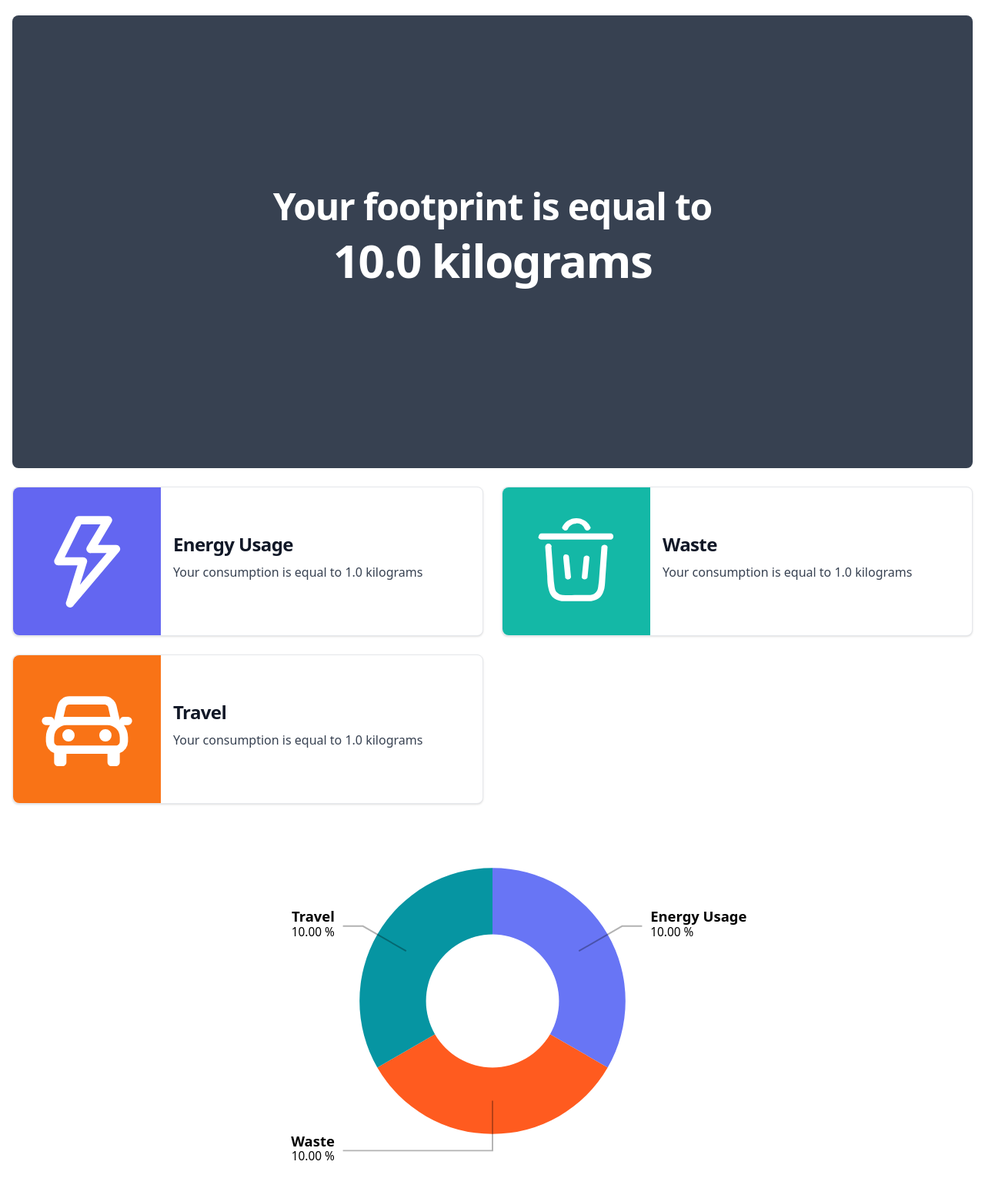
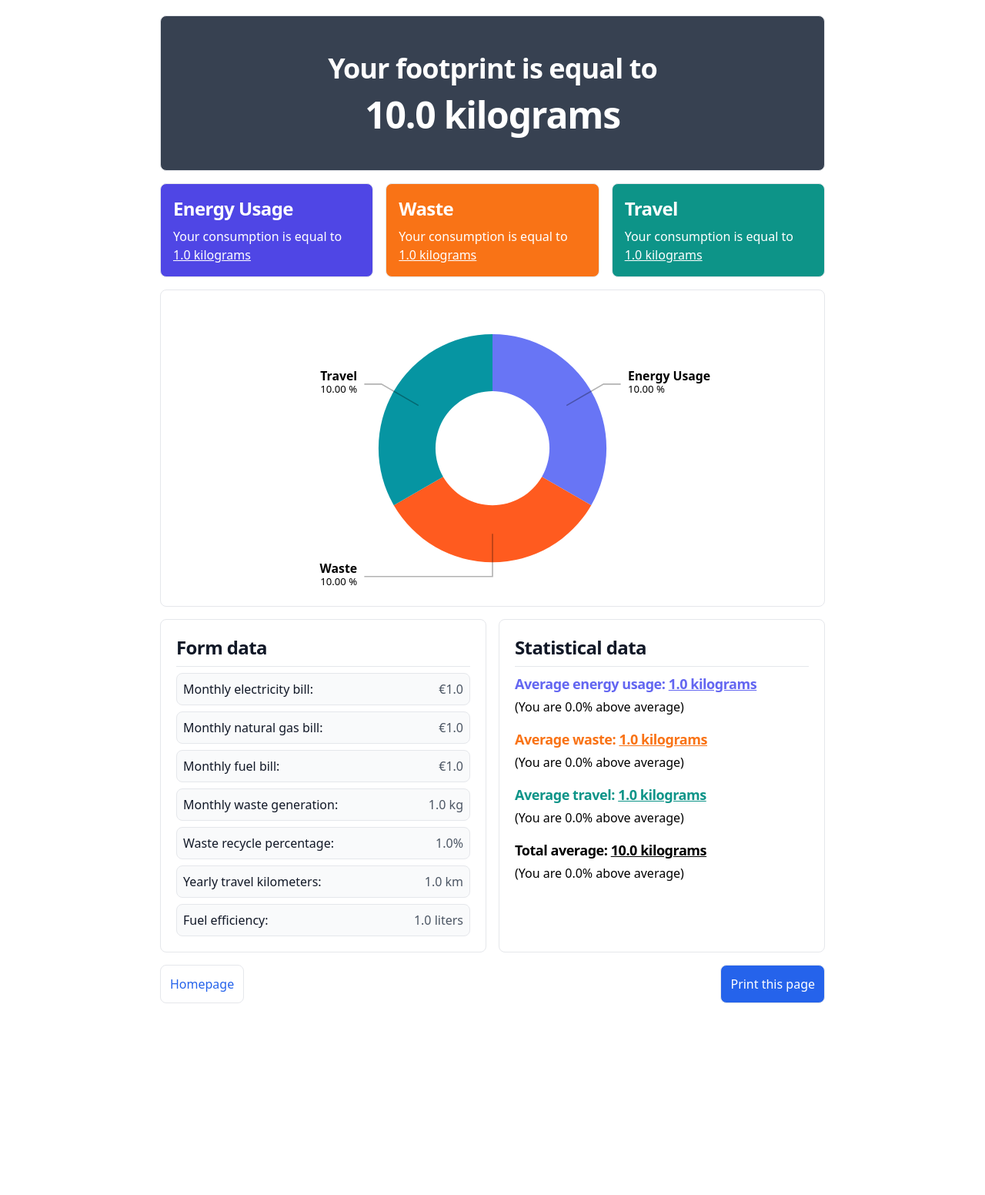
Before and after one commit to SyrymAbdikhan/Carbon-Footprint-Calculator, a Flask app: page /results/1 in a window 1280 px wide. Shown: the whole page at 77% size. After the commit the page ends 1303 px from the top, so only its background shows below. Run offline with Flask 3, Linux system fonts and the light colour scheme; tables that the repository leaves empty hold one stand-in row (values such as "Sample post"); some libraries are stand-ins or nearby versions.

Commit message:
results page redesign & added statistical data

```diff
--- a/src/app.py
+++ b/src/app.py
@@ -79,7 +79,21 @@ def results(result_id=None):
     if data is None:
         return redirect('/noresults')
 
-    return render_template('results.html', data=data)
+    averages = db.session.query(
+        db.func.avg(CompanyEmissions.energy_co2),
+        db.func.avg(CompanyEmissions.waste_co2),
+        db.func.avg(CompanyEmissions.travel_co2),
+        db.func.avg(CompanyEmissions.total_co2)
+    ).one()
+
+    averages = {
+        'energy_co2': averages[0],
+        'waste_co2': averages[1],
+        'travel_co2': averages[2],
+        'total_co2': averages[3],
+    }
+
+    return render_template('results.html', data=data, averages=averages)
 
 
 @app.route('/all_results/')
--- a/src/templates/results.html
+++ b/src/templates/results.html
@@ -1,13 +1,12 @@
 {% extends "base.html" %}
 
 {% block content %}
-<div class="px-4 mx-auto">
-    <section class="bg-center bg-no-repeat  rounded-lg bg-gray-700 bg-blend-multiply">
-        <div class="px-4 mx-auto max-w-screen-xl text-center py-24 lg:py-56">
-            <h1 class="mb-4 text-3xl font-extrabold tracking-tight leading-none text-white md:text-4xl lg:text-5xl">
+<div class="mx-auto max-w-4xl px-4">
+    <div class="px-3 py-12 mb-4 bg-gray-700 text-white text-center mx-auto border rounded-lg">
+        <h1 class="mb-4 text-2xl font-extrabold tracking-tight leading-none md:text-3xl lg:text-4xl">
             Your footprint is equal to
         </h1>
-            <h1 class="mb-4 text-4xl font-extrabold tracking-tight leading-none text-white md:text-5xl lg:text-6xl">
+        <h1 class="text-3xl font-extrabold tracking-tight leading-none md:text-4xl lg:text-5xl">
             {% if data.total_co2 >= 1000 %}
                 {{ (data.total_co2/1000)|round(1) }} tonnes
             {% else %}
@@ -15,78 +14,182 @@
             {% endif %}
         </h1>
     </div>
-    </section>
 
-    <div class="grid grid-cols-1 lg:grid-cols-2 py-6 gap-6">
-        <div class="flex items-center bg-white border border-gray-200 rounded-lg shadow md:flex-row">
-            <div class="object-cover w-48 h-auto bg-indigo-500 p-8 rounded-none rounded-s-lg">
-                <svg fill="#fff" viewBox="0 0 24 24" xmlns="http://www.w3.org/2000/svg">
-                    <path d="M19 8h-4.3L18 2.5A1 1 0 0 0 17 1h-7a1 1 0 0 0-.9.6l-5 10A1 1 0 0 0 5 13h4.7L7 21.7a1 1 0 0 0 1.8 1l11-13A1 1 0 0 0 19 8Zm-8.7 9.7 1.7-5.4a1 1 0 0 0-1-1.3H6.6l4-8h4.7L12 8.5a1 1 0 0 0 1 1.5h3.8Z"/>
-                </svg>
-            </div>
-            <div class="flex flex-col justify-between p-4 leading-normal">
-                <h5 class="mb-2 text-2xl font-bold tracking-tight text-gray-900">Energy Usage</h5>
-                <p class="mb-3 font-normal text-gray-700">
+    <div class="mb-4 grid grid-cols-1 sm:grid-cols-3 gap-4">
+        <div class="p-4 border rounded-lg bg-indigo-600">
+            <h5 class="mb-2 text-2xl font-bold tracking-tight text-white">
+                Energy Usage
+            </h5>
+            <p class="font-normal text-white">
                 Your consumption is equal to
+                <span class="underline">
                 {% if data.energy_co2 >= 1000 %}
                     {{ (data.energy_co2/1000)|round(1) }} tonnes
                 {% else %}
                     {{ data.energy_co2|round(1) }} kilograms
                 {% endif %}
+                </span>
             </p>
         </div>
-        </div>
-        <div class="flex items-center bg-white border border-gray-200 rounded-lg shadow md:flex-row">
-            <div class="object-cover w-48 h-auto bg-teal-500 p-8 rounded-none rounded-s-lg">
-                <svg viewBox="0 0 24 24" fill="none" xmlns="http://www.w3.org/2000/svg">
-                    <g fill="#fff">
-                        <path d="M12 2.8c-1 0-1.8.6-2.1 1.4a.8.8 0 0 1-1.4-.4 3.8 3.8 0 0 1 7 0 .8.8 0 0 1-1.4.4A2.3 2.3 0 0 0 12 2.7ZM2.8 6c0-.4.3-.8.7-.8h17a.8.8 0 0 1 0 1.5h-17a.8.8 0 0 1-.8-.7ZM6 8.5a.7.7 0 1 0-1.6 0l.5 7c0 1.3.1 2.3.3 3.1.2.9.5 1.6 1 2.1.6.6 1.4.8 2.2 1h7.2c.8-.2 1.6-.4 2.2-1 .5-.5.8-1.2 1-2 .2-.9.2-2 .3-3.2l.5-7a.8.8 0 0 0-1.5 0l-.5 6.8a26 26 0 0 1-.3 3c-.1.7-.3 1-.6 1.3-.2.3-.6.5-1.3.6h-3.8a26 26 0 0 1-3 0c-.7-.1-1-.3-1.3-.6-.3-.2-.5-.6-.6-1.3a26 26 0 0 1-.3-3l-.5-6.8Z"/>
-                        <path d="M9.4 10.3c.4 0 .8.2.8.6l.5 5a.8.8 0 0 1-1.4.2l-.5-5c0-.4.2-.8.6-.8Zm5.8.7a.8.8 0 0 0-1.4 0l-.5 5a.8.8 0 0 0 1.4 0l.5-5Z"/>
-                    </g>
-                </svg>
-            </div>
-            <div class="flex flex-col justify-between p-4 leading-normal">
-                <h5 class="mb-2 text-2xl font-bold tracking-tight text-gray-900">
+        <div class="p-4 border rounded-lg bg-orange-500">
+            <h5 class="mb-2 text-2xl font-bold tracking-tight text-white">
                 Waste
             </h5>
-                <p class="mb-3 font-normal text-gray-700">
+            <p class="font-normal text-white">
                 Your consumption is equal to
+                <span class="underline">
                 {% if data.waste_co2 >= 1000 %}
                     {{ (data.waste_co2/1000)|round(1) }} tonnes
                 {% else %}
                     {{ data.waste_co2|round(1) }} kilograms
                 {% endif %}
+                </span>
             </p>
         </div>
-        </div>
-        <div class="flex items-center bg-white border border-gray-200 rounded-lg shadow md:flex-row">
-            <div class="object-cover w-48 h-auto bg-orange-500 p-8 rounded-none rounded-s-lg">
-                <svg viewBox="0 0 24 24" fill="none" xmlns="http://www.w3.org/2000/svg">
-                    <path fill-rule="evenodd" clip-rule="evenodd" d="M6.8 6.8a1 1 0 0 1 1-.8h8.4c.5 0 1 .3 1 .8l.5 2.2H6.3l.5-2.2ZM2 11h1a5 5 0 0 0-1 3v1a3 3 0 0 0 2 2.8V20c0 .6.4 1 1 1h1c.6 0 1-.4 1-1v-2h10v2c0 .6.4 1 1 1h1c.6 0 1-.4 1-1v-2.2a3 3 0 0 0 2-2.8v-1a5 5 0 0 0-1-3h1a1 1 0 1 0 0-2h-1a1 1 0 0 0-1 .9v-.1l-.8-3.5a3 3 0 0 0-3-2.3H7.8a3 3 0 0 0-3 2.3L4 9.8v.1A1 1 0 0 0 3 9H2a1 1 0 0 0 0 2Zm5 0a3 3 0 0 0-3 3v1c0 .6.4 1 1 1h14c.6 0 1-.4 1-1v-1a3 3 0 0 0-3-3H7Zm-1 2.5a1.5 1.5 0 1 1 3 0 1.5 1.5 0 0 1-3 0ZM16.5 12a1.5 1.5 0 1 0 0 3 1.5 1.5 0 0 0 0-3Z" fill="#fff"/>
-                </svg>
-            </div>
-            <div class="flex flex-col justify-between p-4 leading-normal">
-                <h5 class="mb-2 text-2xl font-bold tracking-tight text-gray-900">
+        <div class="p-4 border rounded-lg bg-teal-600">
+            <h5 class="mb-2 text-2xl font-bold tracking-tight text-white">
                 Travel
             </h5>
-                <p class="mb-3 font-normal text-gray-700">
+            <p class="font-normal text-white">
                 Your consumption is equal to
+                <span class="underline">
                 {% if data.travel_co2 >= 1000 %}
                     {{ (data.travel_co2/1000)|round(1) }} tonnes
                 {% else %}
                     {{ data.travel_co2|round(1) }} kilograms
+                {% endif %}
+                </span>
+            </p>
+        </div>
+    </div>
+
+    <div class="p-5 mb-4 max-w-4xl mx-auto border rounded-lg" id="donut">
+        <div class="hidden" id="data" data-total="{{data.total_co2}}">
+            <div data-title="Energy Usage" data-value="{{data.energy_co2}}"></div>
+            <div data-title="Waste" data-value="{{data.waste_co2}}"></div>
+            <div data-title="Travel" data-value="{{data.travel_co2}}"></div>
+        </div>
+    </div>
+
+    <div class="mb-4 grid grid-cols-1 md:grid-cols-2 gap-4">
+        <div class="p-5 border rounded-lg">
+            <h5 class="mb-2 text-2xl font-bold tracking-tight text-gray-900">
+                Form data
+            </h5>
+            <hr class="mb-2">
+            <p class="mb-2 p-2 font-normal text-gray-900 bg-gray-50 border rounded-lg">
+                Monthly electricity bill: <span class="float-right text-gray-600">€{{ data.elec_bill }}</span>
+            </p>
+            <p class="mb-2 p-2 font-normal text-gray-900 bg-gray-50 border rounded-lg">
+                Monthly natural gas bill: <span class="float-right text-gray-600">€{{ data.gas_bill }}</span>
+            </p>
+            <p class="mb-2 p-2 font-normal text-gray-900 bg-gray-50 border rounded-lg">
+                Monthly fuel bill: <span class="float-right text-gray-600">€{{ data.fuel_bill }}</span>
+            </p>
+            <p class="mb-2 p-2 font-normal text-gray-900 bg-gray-50 border rounded-lg">
+                Monthly waste generation: <span class="float-right text-gray-600">{{ data.waste_kg }} kg</span>
+            </p>
+            <p class="mb-2 p-2 font-normal text-gray-900 bg-gray-50 border rounded-lg">
+                Waste recycle percentage: <span class="float-right text-gray-600">{{ data.recycle_pct }}%</span>
+            </p>
+            <p class="mb-2 p-2 font-normal text-gray-900 bg-gray-50 border rounded-lg">
+                Yearly travel kilometers: <span class="float-right text-gray-600">{{ data.km_traveled }} km</span>
+            </p>
+            <p class="p-2 font-normal text-gray-900 bg-gray-50 border rounded-lg">
+                Fuel efficiency: <span class="float-right text-gray-600">{{ data.fuel_eff }} liters</span>
+            </p>
+        </div>
+        <div class="p-5 border rounded-lg">
+            <h5 class="mb-2 text-2xl font-bold tracking-tight text-gray-900">
+                Statistical data
+            </h5>
+            <hr class="mb-2">
+            <div class="mb-4">
+                <h5 class="mb-1 text-lg font-bold tracking-tight text-indigo-500">
+                    Average energy usage:
+                    <span class="underline">
+                        {% if averages['energy_co2'] >= 1000 %}
+                            {{ (averages['energy_co2']/1000)|round(1) }} tonnes
+                        {% else %}
+                            {{ averages['energy_co2']|round(1) }} kilograms
+                        {% endif %}
+                    </span>
+                </h5>
+                <p class="font-normal">
+                    {% set diff = ((data.energy_co2 - averages['energy_co2']) * 100 / averages['energy_co2'])|round(1) %}
+                    {% if diff < 0 %}
+                        (You are {{ -1*diff }}% below average)
+                    {% else %}
+                        (You are {{ diff }}% above average)
+                    {% endif %}
+                </p>
+            </div>
+            <div class="mb-4">
+                <h5 class="mb-1 text-lg font-bold tracking-tight text-orange-500">
+                    Average waste:
+                    <span class="underline">
+                        {% if averages['waste_co2'] >= 1000 %}
+                            {{ (averages['waste_co2']/1000)|round(1) }} tonnes
+                        {% else %}
+                            {{ averages['waste_co2']|round(1) }} kilograms
+                        {% endif %}
+                    </span>
+                </h5>
+                <p class="font-normal">
+                    {% set diff = ((data.waste_co2 - averages['waste_co2']) * 100 / averages['waste_co2'])|round(1) %}
+                    {% if diff < 0 %}
+                        (You are {{ -1*diff }}% below average)
+                    {% else %}
+                        (You are {{ diff }}% above average)
+                    {% endif %}
+                </p>
+            </div>
+            <div class="mb-4">
+                <h5 class="mb-1 text-lg font-bold tracking-tight text-teal-600">
+                    Average travel:
+                    <span class="underline">
+                        {% if averages['travel_co2'] >= 1000 %}
+                            {{ (averages['travel_co2']/1000)|round(1) }} tonnes
+                        {% else %}
+                            {{ averages['travel_co2']|round(1) }} kilograms
+                        {% endif %}
+                    </span>
+                </h5>
+                <p class="font-normal">
+                    {% set diff = ((data.travel_co2 - averages['travel_co2']) * 100 / averages['travel_co2'])|round(1) %}
+                    {% if diff < 0 %}
+                        (You are {{ -1*diff }}% below average)
+                    {% else %}
+                        (You are {{ diff }}% above average)
+                    {% endif %}
+                </p>
+            </div>
+            <div class="mb-4">
+                <h5 class="mb-1 text-lg font-bold tracking-tight">
+                    Total average:
+                    <span class="underline">
+                        {% if averages['total_co2'] >= 1000 %}
+                            {{ (averages['total_co2']/1000)|round(1) }} tonnes
+                        {% else %}
+                            {{ averages['total_co2']|round(1) }} kilograms
+                        {% endif %}
+                    </span>
+                </h5>
+                <p class="font-normal">
+                    {% set diff = ((data.total_co2 - averages['total_co2']) * 100 / averages['total_co2'])|round(1) %}
+                    {% if diff < 0 %}
+                        (You are {{ -1*diff }}% below average)
+                    {% else %}
+                        (You are {{ diff }}% above average)
                     {% endif %}
                 </p>
             </div>
         </div>
     </div>
 
-    <div id="donut" class="my-4">
-        <div class="hidden" id="data" data-total="{{data.total_co2}}">
-            <div data-title="Energy Usage" data-value="{{data.energy_co2}}"></div>
-            <div data-title="Waste" data-value="{{data.waste_co2}}"></div>
-            <div data-title="Travel" data-value="{{data.travel_co2}}"></div>
-        </div>
+    <div class="flex justify-between">
+        <a href="{{ url_for('index') }}" class="border rounded-lg p-3 text-blue-600 bg-white hover:bg-gray-100">Homepage</a>
+        <button class="border rounded-lg p-3 bg-blue-600 text-white hover:bg-blue-500" onClick="window.print()">Print this page</button>
     </div>
 </div>
 {% endblock %}
@@ -110,7 +213,7 @@
     var svg = d3.select("#donut")
         .append("svg")
         .attr("viewBox", `0 0 ${width} ${height}`)
-        .attr("class", "max-w-2xl mx-auto")
+        .attr("class", "max-w-xl mx-auto")
         .append("g")
         .attr("transform", "translate(" + width / 2 + "," + height / 2 + ")");
 
```
Lines whose indentation alone changed are shown as unchanged.
